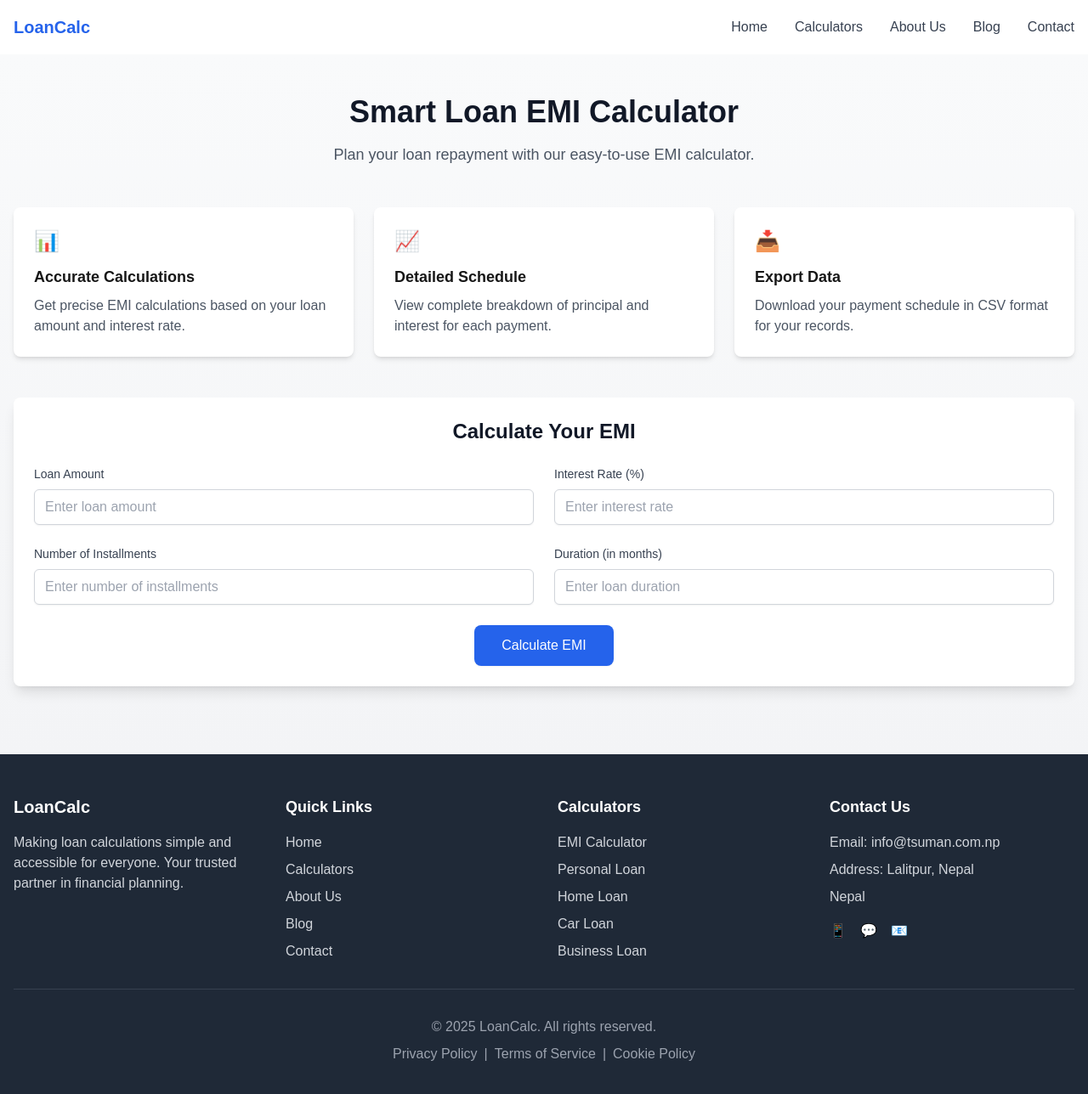
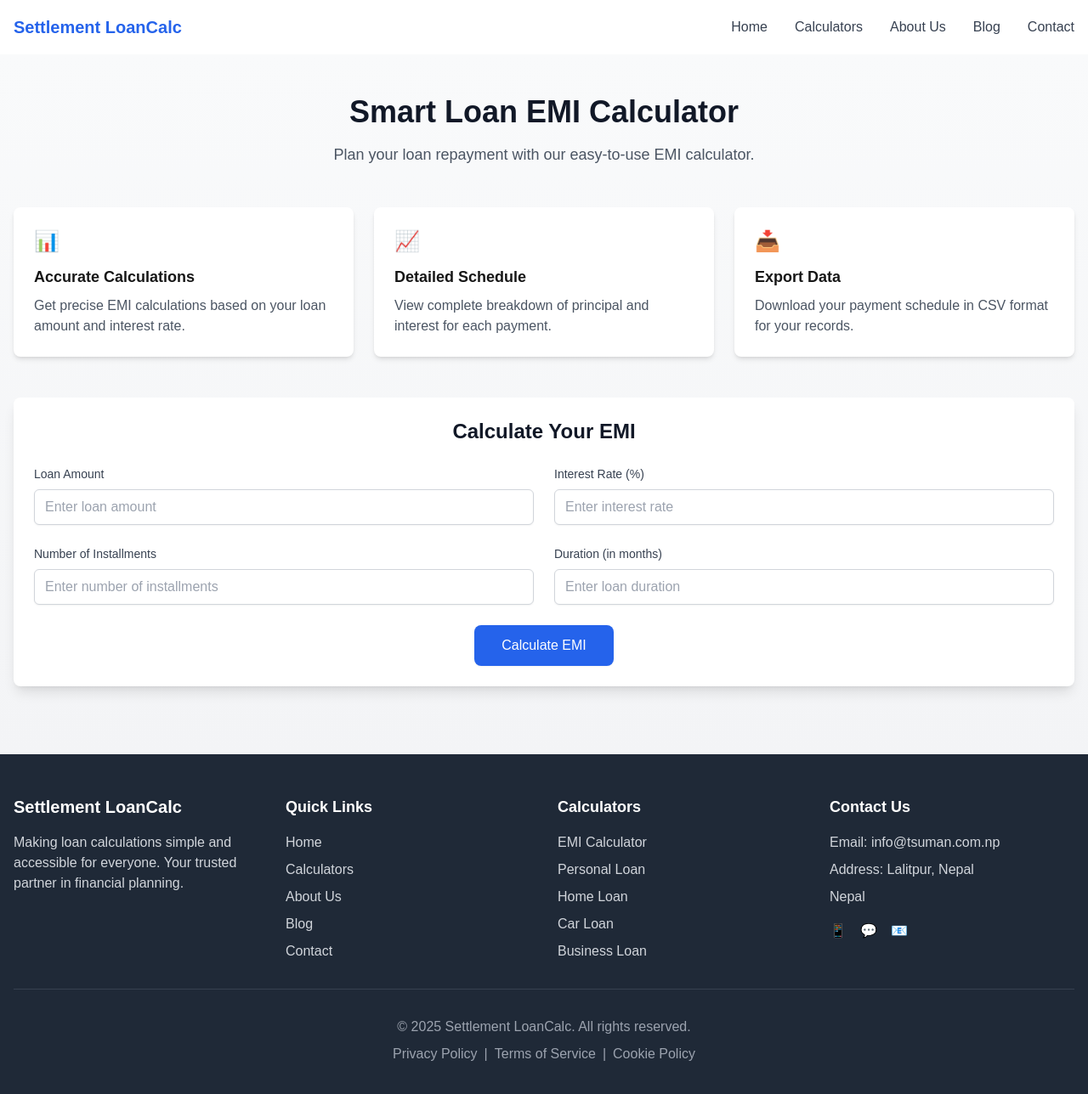
Before and after one commit to measman/loan-calculator, a Next.js app: page / in a window 1280 px wide. Shown: the top 1288 px of the page at 85% size. Built offline with nearby package versions, Linux system fonts and the light colour scheme.

Commit message:
app name changed

```diff
--- a/app/components/layout/Footer.jsx
+++ b/app/components/layout/Footer.jsx
@@ -6,7 +6,7 @@ export default function Footer() {
         <div className='grid grid-cols-1 md:grid-cols-4 gap-8'>
           {/* Company Info */}
           <div className='space-y-4'>
-            <h3 className='text-xl font-bold mb-4'>LoanCalc</h3>
+            <h3 className='text-xl font-bold mb-4'>Settlement LoanCalc</h3>
             <p className='text-gray-300'>
               Making loan calculations simple and accessible for everyone. Your
               trusted partner in financial planning.
@@ -132,7 +132,7 @@ export default function Footer() {
 
         <div className='mt-8 pt-8 border-t border-gray-700'>
           <div className='text-center text-gray-400'>
-            <p>&copy; 2025 LoanCalc. All rights reserved.</p>
+            <p>&copy; 2025 Settlement LoanCalc. All rights reserved.</p>
             <div className='mt-2'>
               <a href='#' className='text-gray-400 hover:text-white mx-2'>
                 Privacy Policy
--- a/app/components/layout/Navbar.jsx
+++ b/app/components/layout/Navbar.jsx
@@ -5,7 +5,7 @@ export default function Navbar() {
         <div className="max-w-7xl mx-auto px-4">
           <div className="flex justify-between items-center h-16">
             <div className="flex items-center">
-              <span className="text-xl font-bold text-blue-600">LoanCalc</span>
+              <span className="text-xl font-bold text-blue-600">Settlement LoanCalc</span>
             </div>
             <div className="hidden md:flex items-center space-x-8">
               <a href="#" className="text-gray-700 hover:text-blue-600 transition-colors">Home</a>
```
